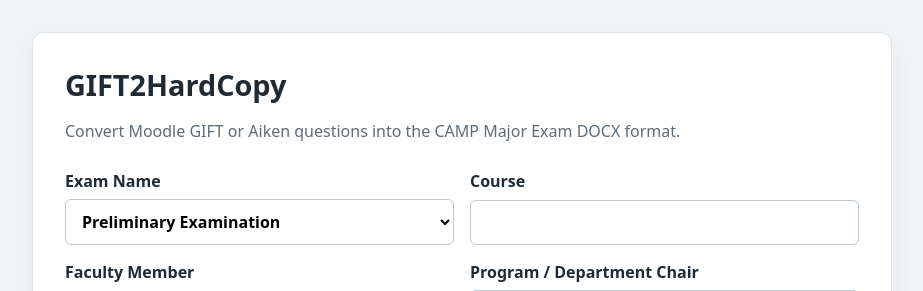
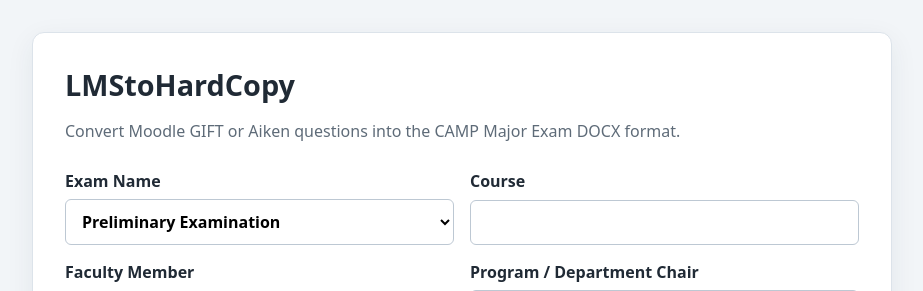
Before and after one commit to cobeng13/GIFT2HardCopy, a FastAPI app: page / in a window 1280 px wide. Shown: the top 291 px of the page, without its empty margins (178-1101 px from the left). Run offline with FastAPI, Linux system fonts and the light colour scheme.

Commit message:
Rename displayed application title to LMStoHardCopy

```diff
--- a/exam_formatter/gui/main_window.py
+++ b/exam_formatter/gui/main_window.py
@@ -66,7 +66,7 @@
 class MainWindow(QMainWindow):
     def __init__(self) -> None:
         super().__init__()
-        self.setWindowTitle("Exam Formatter")
+        self.setWindowTitle("LMStoHardCopy")
         self.resize(820, 680)
         root = QWidget()
         layout = QVBoxLayout(root)
@@ -148,7 +148,7 @@
             self.status.setText(f"Created exam and answer key: {path}")
             QMessageBox.information(
                 self,
-                "Exam Formatter",
+                "LMStoHardCopy",
                 f"Exam created successfully.\n\nDOCX: {path}\nAnswer key: {key_path}",
             )
         except Exception as error:
@@ -173,4 +173,4 @@
 
     def show_error(self, message: str) -> None:
         self.status.setText(f"Error: {message}")
-        QMessageBox.critical(self, "Exam Formatter", message)
+        QMessageBox.critical(self, "LMStoHardCopy", message)
--- a/exam_formatter/web/app.py
+++ b/exam_formatter/web/app.py
@@ -23,7 +23,7 @@
 MAX_INPUT_BYTES = 5 * 1024 * 1024
 ALLOWED_SUFFIXES = {".gift", ".txt"}
 
-app = FastAPI(title="GIFT2HardCopy")
+app = FastAPI(title="LMStoHardCopy")
 app.mount("/static", StaticFiles(directory=WEB_DIR / "static"), name="static")
 templates = Jinja2Templates(directory=WEB_DIR / "templates")
 
--- a/exam_formatter/web/templates/index.html
+++ b/exam_formatter/web/templates/index.html
@@ -3,12 +3,12 @@
 <head>
   <meta charset="utf-8">
   <meta name="viewport" content="width=device-width, initial-scale=1">
-  <title>GIFT2HardCopy</title>
+  <title>LMStoHardCopy</title>
   <link rel="stylesheet" href="{{ url_for('static', path='/style.css') }}">
 </head>
 <body>
   <main class="card">
-    <header><h1>GIFT2HardCopy</h1><p>Convert Moodle GIFT or Aiken questions into the CAMP Major Exam DOCX format.</p></header>
+    <header><h1>LMStoHardCopy</h1><p>Convert Moodle GIFT or Aiken questions into the CAMP Major Exam DOCX format.</p></header>
     {% if message %}<div class="message {% if is_error %}error{% else %}success{% endif %}" role="status">{{ message }}</div>{% endif %}
     <form method="post" enctype="multipart/form-data">
       <section class="metadata">
```
Also changed, not shown: tests/test_web_app.py (+1 -1 lines), README.md.
